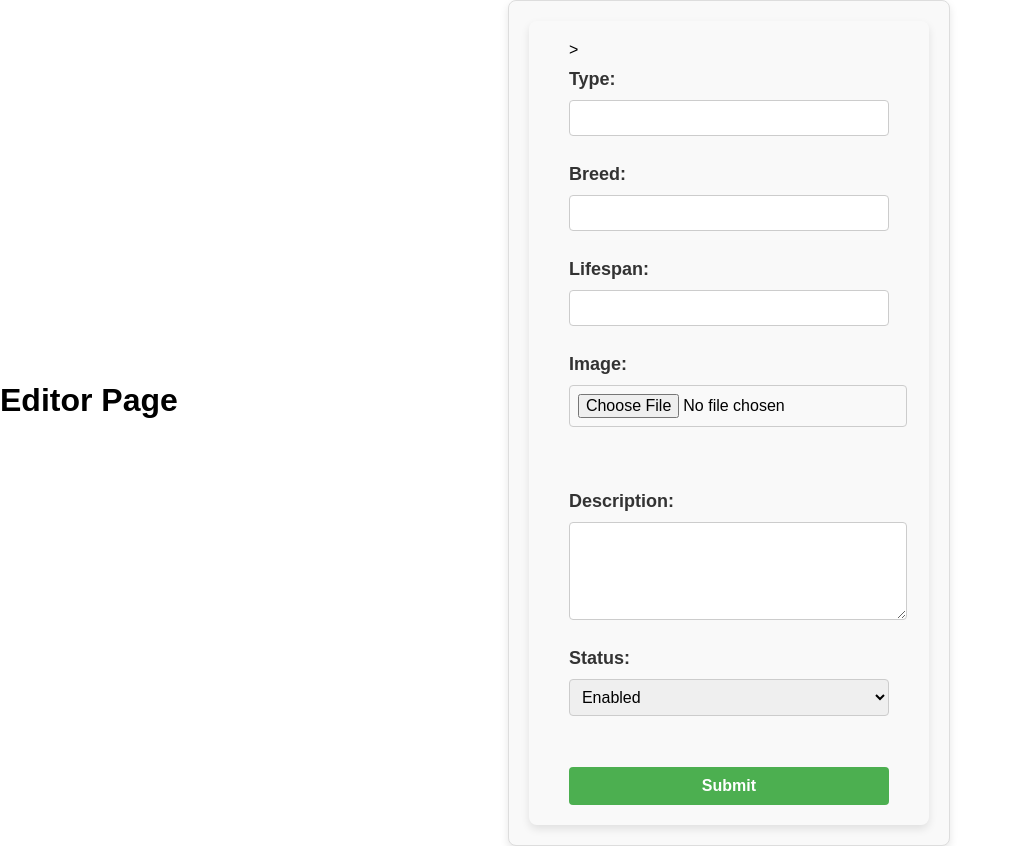
After one commit to Maximunultra/Myhub, a PHP site: page /admin/editPet.php in a window 1280 px wide. The commit adds this page. Shown: the whole page, without its empty margins (0-1011 px from the left). Run offline with PHP 8.4, Linux system fonts and the light colour scheme; a user stored in the database is signed in.

Commit message:
new update and new file for js

```diff
--- /dev/null
+++ b/admin/editPet.php
@@ -0,0 +1,109 @@
+<?php
+require_once '../constant/config.php';
+session_start();
+
+// Redirect to login if not authenticated as admin
+if (!isset($_SESSION['admin'])) {
+    header('location: log.php');
+    exit();
+}
+
+// Fetch record data if `id` is set in GET request
+$fetch = null;
+if (isset($_GET['id'])) {
+    $id = intval($_GET['id']);
+    $stmt = $conn->prepare("SELECT * FROM images WHERE id = :id");
+    $stmt->execute(['id' => $id]);
+    $fetch = $stmt->fetch(PDO::FETCH_ASSOC);
+}
+
+if (isset($_POST['submit'])) {
+    // Data fetched successfully
+    if ($fetch) {
+        $type = $_POST['type'];
+        $breed = $_POST['breed'];
+        $lifespan = $_POST['lifespan'];
+        $description = $_POST['description'];
+        $status = $_POST['status'] ?? 'enabled';
+
+        // Handle image upload if provided
+        $file_path = $fetch['file_path']; // Default to current file path
+        if (isset($_FILES['image']) && $_FILES['image']['error'] === UPLOAD_ERR_OK) {
+            $file_name = $_FILES['image']['name'];
+            $tmp_loc = $_FILES['image']['tmp_name'];
+            $file_path = "images/" . $file_name;
+            move_uploaded_file($tmp_loc, $file_path);
+        } else {
+            $file_path = $_POST['current_image'] ?? $file_path;
+        }
+
+        $id = $_POST['id'];
+
+        // Prepare update query with PDO
+        $update_stmt = $conn->prepare(
+            "UPDATE images SET file_path=:file_path, type=:type, breed=:breed, lifespan=:lifespan, description=:description, status=:status WHERE id=:id"
+        );
+
+        $updated = $update_stmt->execute([
+            ':file_path' => $file_path,
+            ':type' => $type,
+            ':breed' => $breed,
+            ':lifespan' => $lifespan,
+            ':description' => $description,
+            ':status' => $status,
+            ':id' => intval($id)
+        ]);
+
+        if ($updated){
+            echo "<script>alert('Updated Successfully');</script>";
+            echo "<script>window.location.href = 'display.php?id=" . $id . "';</script>";
+            exit();
+        } else {
+            echo "<script>alert('Error updating record!');</script>";
+        }
+    }
+}
+?>
+
+<!DOCTYPE html>
+<html>
+<head>
+    <link rel="stylesheet" type="text/css" href="/Myhub/style.css">
+</head>
+<body>
+<h1>Editor Page</h1>
+<div class="submit-news-form">
+    <form action="" method="post" enctype="multipart/form-data" <form action="" method="post" enctype="multipart/form-data" onsubmit="return confirm('Are you sure you want to edit this information?');">
+    >
+        <input type="hidden" name="id" value="<?php echo htmlspecialchars($fetch['id'] ?? '', ENT_QUOTES); ?>">
+        <label for="type">Type:</label>
+        <input type="text" id="type" name="type" value="<?php echo htmlspecialchars($fetch['type'] ?? '', ENT_QUOTES); ?>" required><br>
+
+        <label for="breed">Breed:</label>
+        <input type="text" id="breed" name="breed" value="<?php echo htmlspecialchars($fetch['breed'] ?? '', ENT_QUOTES); ?>" required><br>
+
+        <label for="lifespan">Lifespan:</label>
+        <input type="text" id="lifespan" name="lifespan" value="<?php echo htmlspecialchars($fetch['lifespan'] ?? '', ENT_QUOTES); ?>" required><br>
+
+        <label for="image">Image:</label>
+        <input type="file" id="image" name="image"><br>
+        <?php if ($fetch && !empty($fetch['file_path'])): ?>
+            <img src="<?php echo htmlspecialchars($fetch['file_path'], ENT_QUOTES); ?>" alt="Current Image" style="max-width: 200px; padding-top: 10px;"><br>
+            <input type="hidden" name="current_image" value="<?php echo htmlspecialchars($fetch['file_path'], ENT_QUOTES); ?>">
+        <?php endif; ?>
+
+        <br><br>
+        <label for="description">Description:</label>
+        <textarea id="textarea" name="description"><?php echo htmlspecialchars($fetch['description'] ?? '', ENT_QUOTES); ?></textarea><br>
+
+        <label for="status">Status:</label>
+        <select name="status" id="status">
+            <option value="enabled" <?php echo ($fetch['status'] ?? '') === 'enabled' ? 'selected' : ''; ?>>Enabled</option>
+            <option value="disabled" <?php echo ($fetch['status'] ?? '') === 'disabled' ? 'selected' : ''; ?>>Disabled</option>
+        </select><br><br>
+
+        <input type="submit" name="submit" value="Submit">
+    </form>
+</div>
+</body>
+</html>
--- a/include/breed_tool.html
+++ b/include/breed_tool.html
@@ -17,7 +17,7 @@
 }
 
 .container{
-    position: fixed;
+    position: left;
     width: 200px;
     min-height: 100px;
     max-width: 200px;
@@ -45,6 +45,7 @@
     border-radius: 12px;
 
 }
+
     </style>
 </head>
 <body>
--- a/style.css
+++ b/style.css
@@ -71,3 +71,67 @@ button:hover {
 .reset{
     background-color: red;
 }
+
+/* editpet */
+
+.submit-news-form {
+    max-width: 500px;
+    margin: auto;
+    padding: 20px;
+    border: 1px solid #ddd;
+    border-radius: 8px;
+    background-color: #f9f9f9;
+    box-shadow: 0 4px 8px rgba(0, 0, 0, 0.1);
+}
+
+.submit-news-form form {
+    display: flex;
+    flex-direction: column;
+}
+
+.submit-news-form label {
+    margin-top: 10px;
+    font-weight: bold;
+    color: #333;
+}
+
+.submit-news-form input[type="text"],
+.submit-news-form input[type="file"],
+.submit-news-form textarea,
+.submit-news-form select {
+    width: 100%;
+    padding: 8px;
+    margin-top: 5px;
+    border: 1px solid #ccc;
+    border-radius: 4px;
+    font-size: 1rem;
+}
+
+.submit-news-form img {
+    display: block;
+    margin: 10px 0;
+    max-width: 100%;
+    border-radius: 4px;
+}
+
+.submit-news-form textarea {
+    min-height: 80px;
+    resize: vertical;
+}
+
+.submit-news-form input[type="submit"] {
+    margin-top: 15px;
+    padding: 10px;
+    background-color: #4CAF50;
+    color: #fff;
+    font-size: 1rem;
+    font-weight: bold;
+    border: none;
+    border-radius: 4px;
+    cursor: pointer;
+    transition: background-color 0.3s;
+}
+
+.submit-news-form input[type="submit"]:hover {
+    background-color: #45a049;
+}
```
Also changed, not shown: admin/display.php (+11 -4 lines), app.js (added, +46 -0 lines), breed_tool.php (+74 -12 lines), admin/images/Beagle2.jfif (added).
